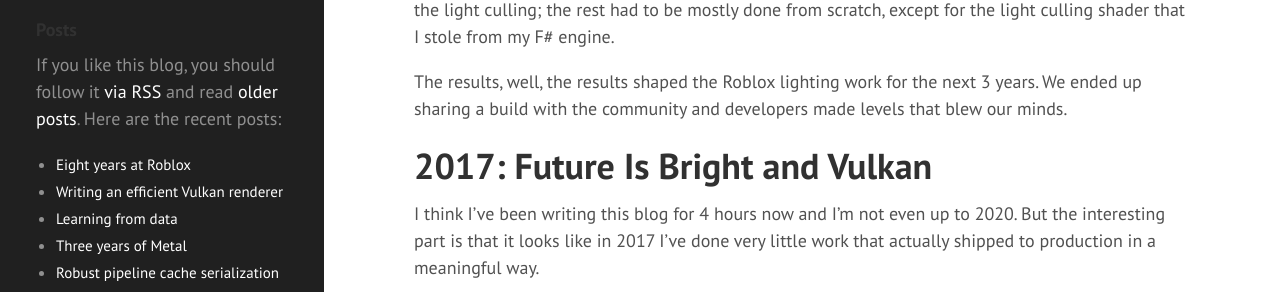
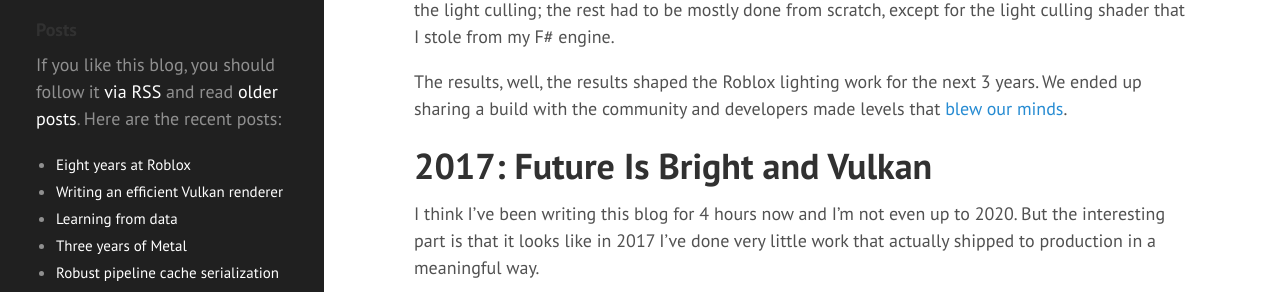
Before and after one commit to zeux/zeux.github.io, a Jekyll site: the page built from _posts/2020-08-02-eight-years-at-roblox.md, in a window 1280 px wide and 1400 px high, scrolled down 28744 px. Shown: the part 188-480 px from the top of the window. Built offline with Jekyll 4.4.1, drawn with Linux system fonts in a browser that asks for light colours; some of the changed lines change nothing that is shown; some of the changed text lies outside the part shown.

Commit message:
FIB links

```diff
--- a/_posts/2020-08-02-eight-years-at-roblox.md
+++ b/_posts/2020-08-02-eight-years-at-roblox.md
@@ -426,7 +426,7 @@
 
 I *think* I didn't cheat this time around, I probably started the hack week on Saturday but that seems fair (?), and I managed to implement the entire thing in a week. It helped that I already had decent HDR code from last hack week so I could copy that, I had compute scaffolding so I could copy that for the light culling; the rest had to be mostly done from scratch, except for the light culling shader that I stole from my F# engine.
 
-The results, well, the results shaped the Roblox lighting work for the next 3 years. We ended up sharing a build with the community and developers made levels that blew our minds.
+The results, well, the results shaped the Roblox lighting work for the next 3 years. We ended up sharing a build with the community and developers made levels that [blew our minds](https://roblox.github.io/future-is-bright/results).
 
 # 2017: Future Is Bright and Vulkan
 
@@ -443,6 +443,8 @@
 We also needed to answer content compatibility questions (what do we do on low end?), among others.
 
 So I ended up doing a lot of research/prototype work on both implementations, trying to find the limits of both approaches. This resulted in more explorations into GPU-friendly ways to do voxel lighting, adding extra features, ultimately porting both prototypes to Metal and running them on an iPhone, etc.
+
+The summary of this work is available [here](https://roblox.github.io/future-is-bright/compare). We eventually decided to pursue the shadow map/forward+ route for direct lighting, and are likely going to use a voxel-based solution for the indirect components in the future.
 
 Three, Vulkan was the next API to tackle. The final boss, so to speak. Another engineer did the initial port but eventually I took over.
 
```
